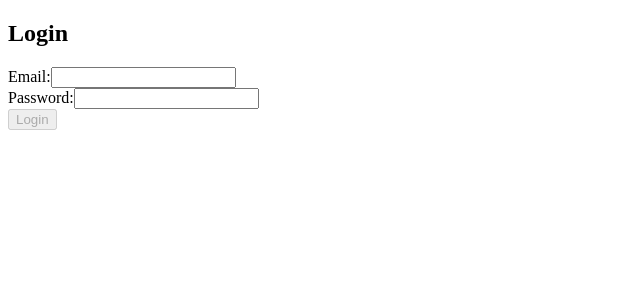
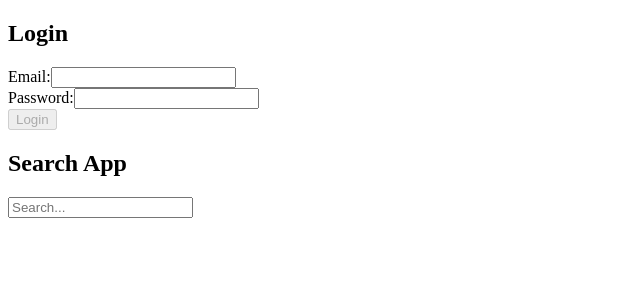
Before and after one commit to madhavi-anneboina/my-first-angularproject, an Angular app: page / in a window 1280 px wide. Shown: the top 300 px of the page, without its empty margins (0-640 px from the left). Built offline with nearby package versions, Linux system fonts and the light colour scheme.

Commit message:
added search component

```diff
--- a/src/app/app.component.html
+++ b/src/app/app.component.html
@@ -1,3 +1,4 @@
 <!-- <app-header></app-header>
 <app-todo></app-todo> -->
 <app-login></app-login>
+<app-search></app-search>
--- a/src/app/app.module.ts
+++ b/src/app/app.module.ts
@@ -7,13 +7,15 @@ import { AppComponent } from './app.component';
 import { HeaderComponent } from './header/header.component';
 import { TodoComponent } from './todo/todo.component';
 import { LoginComponent } from './login/login.component';
+import { SearchComponent } from './search/search.component';
 
 @NgModule({
   declarations: [
     AppComponent,
     HeaderComponent,
     TodoComponent,
-    LoginComponent
+    LoginComponent,
+    SearchComponent
   ],
   imports: [
     BrowserModule,
--- /dev/null
+++ b/src/app/search/search.component.html
@@ -0,0 +1,7 @@
+<div class="search-container">
+    <h2>Search App</h2>
+    <input type="text" [(ngModel)]="searchTerm" (input)="onSearch()" placeholder="Search...">
+    <ul>
+      <li *ngFor="let item of filteredItems">{{ item }}</li>
+    </ul>
+  </div>
--- /dev/null
+++ b/src/app/search/search.component.ts
@@ -0,0 +1,19 @@
+import { Component } from '@angular/core';
+
+@Component({
+  selector: 'app-search',
+  templateUrl: './search.component.html',
+  styleUrls: ['./search.component.css']
+})
+export class SearchComponent {
+  items: string[] = ['Item 1', 'Item 2', 'Item 3', 'Item 4', 'Item 5'];
+  filteredItems: string[] = [];
+  searchTerm: string = '';
+
+  onSearch() {
+    this.filteredItems = this.items.filter(item =>
+      item.toLowerCase().includes(this.searchTerm.toLowerCase())
+    );
+  }
+
+}
```
Also changed, not shown: src/app/search/search.component.css (added), 1 other file (tests, documents, lock files or other folders).
